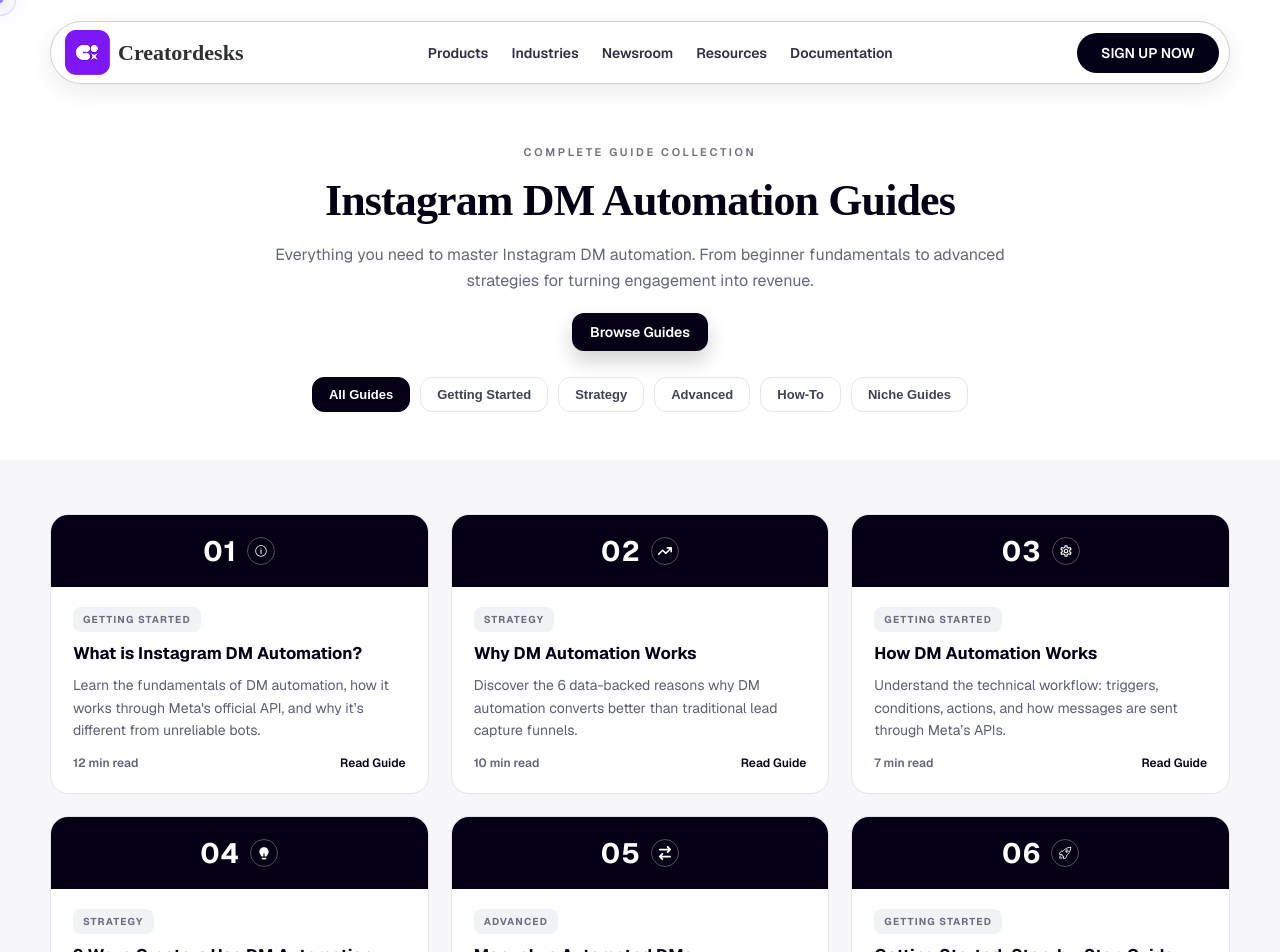
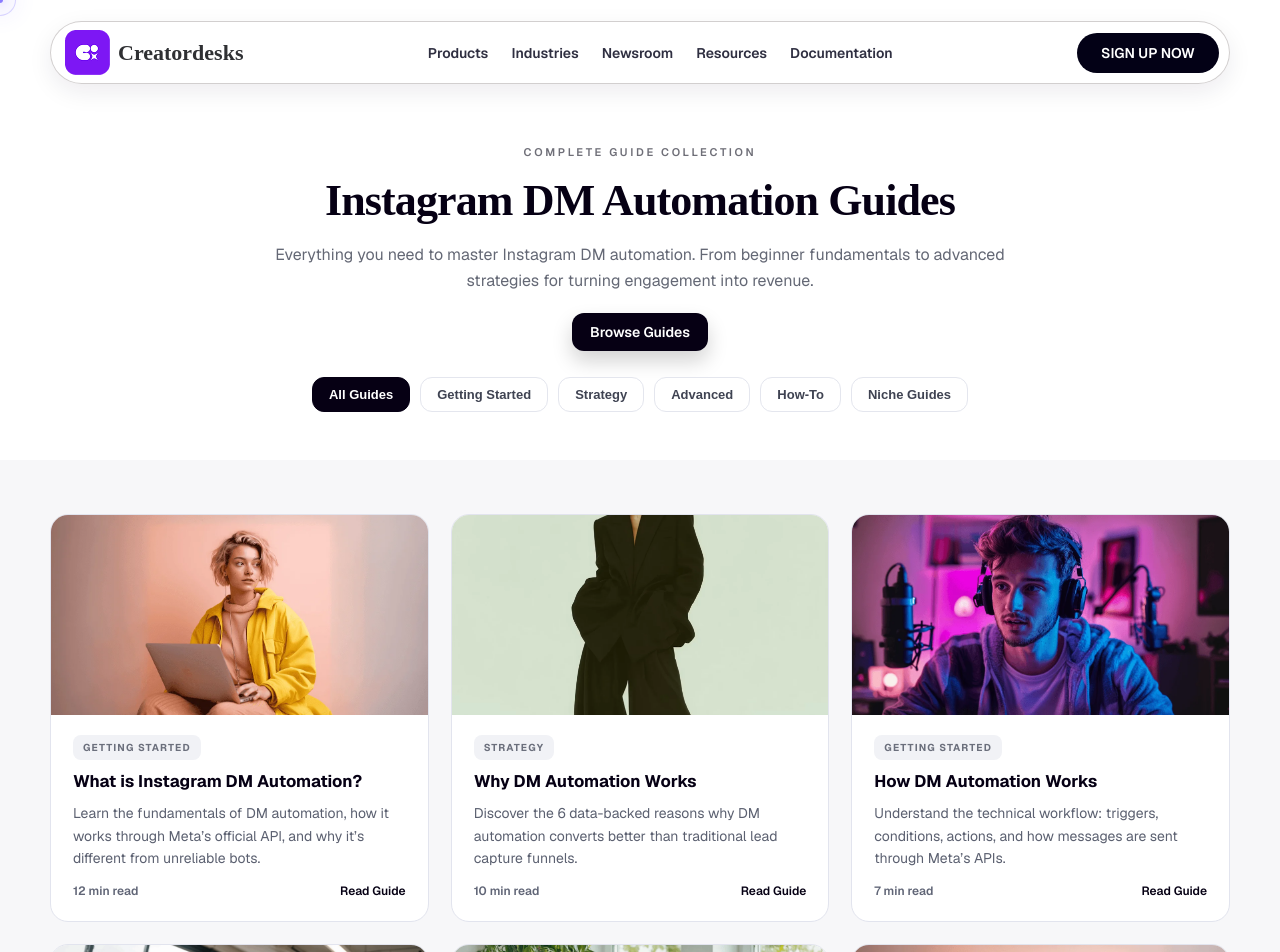
Before and after one commit to kunalvvs/landing-cd, a Next.js app in the folder landing-app/: page /style-guide in a window 1280 px wide. Shown: the top 952 px of the page. Built offline with nearby package versions, Linux system fonts and the light colour scheme; a web font is replaced by a local one.

Commit message:
style: update card layout and image handling for improved presentation

```diff
--- a/landing-app/src/app/style-guide/StyleGuideClient.js
+++ b/landing-app/src/app/style-guide/StyleGuideClient.js
@@ -2,15 +2,6 @@
 import { useMemo, useState } from "react";
 import Navbar from "@/components/ui/Navbar";
 import FooterSection from "@/components/sections/footer/FooterSection";
-import { IoIosInformationCircleOutline } from "react-icons/io";
-import { FaArrowTrendUp } from "react-icons/fa6";
-import { MdOutlineSettings } from "react-icons/md";
-import { RiLightbulbFill } from "react-icons/ri";
-import { FaArrowRightArrowLeft } from "react-icons/fa6";
-import { IoRocketOutline } from "react-icons/io5";
-import { FaShield } from "react-icons/fa6";
-import { TbApiAppOff } from "react-icons/tb";
-import { FaMapMarkedAlt } from "react-icons/fa";
 
 
 
@@ -31,8 +22,9 @@ const GUIDES = [
     category: "Getting Started",
     title: "What is Instagram DM Automation?",
     description:
-      "Learn the fundamentals of DM automation, how it works through Meta's official API, and why it’s different from unreliable bots.",
+      "Learn the fundamentals of DM automation, how it works through Meta’s official API, and why it’s different from unreliable bots.",
     readTime: "12 min read",
+    image: "/images/blog-img/resources%20page/instagram-dm-automation-complete-guide.webp",
   },
   {
     id: "02",
@@ -41,6 +33,7 @@ const GUIDES = [
     description:
       "Discover the 6 data-backed reasons why DM automation converts better than traditional lead capture funnels.",
     readTime: "10 min read",
+    image: "/images/blog-img/resources%20page/creatorflow-vs-manychat-instagram.png",
   },
   {
     id: "03",
@@ -49,6 +42,7 @@ const GUIDES = [
     description:
       "Understand the technical workflow: triggers, conditions, actions, and how messages are sent through Meta’s APIs.",
     readTime: "7 min read",
+    image: "/images/blog-img/resources%20page/Personal%20Broadcasting%20Setup-min.webp",
   },
   {
     id: "04",
@@ -57,6 +51,7 @@ const GUIDES = [
     description:
       "Real-world use cases: affiliate links, lead magnets, coaching bookings, e-commerce, giveaways, and more.",
     readTime: "12 min read",
+    image: "/images/blog-img/resources%20page/Focused%20Professional%20(1).png",
   },
   {
     id: "05",
@@ -65,6 +60,7 @@ const GUIDES = [
     description:
       "A detailed comparison of manual messaging vs automation. Plus: 2026 trends shaping the future of Instagram DM automation.",
     readTime: "9 min read",
+    image: "/images/blog-img/resources%20page/instagram-dm-automation-tool-comparison.png",
   },
   {
     id: "06",
@@ -73,6 +69,7 @@ const GUIDES = [
     description:
       "Everything you need to set up your first automation: free tools, prerequisites, implementation steps, and troubleshooting tips.",
     readTime: "15 min read",
+    image: "/images/blog-img/resources%20page/instagram-dm-automation-complete-guide%20(1).png",
   },
   {
     id: "07",
@@ -81,6 +78,7 @@ const GUIDES = [
     description:
       "Meta API vs unauthorized bots: understand the safety difference. Learn how to automate DMs without risking your account.",
     readTime: "12 min read",
+    image: "/images/blog-img/resources%20page/avoid-instagram-bans-dm-automation.png",
   },
   {
     id: "08",
@@ -89,6 +87,7 @@ const GUIDES = [
     description:
       "Official Meta API automation vs third-party bots. Risks, compliance, and why API method matters for your account safety.",
     readTime: "8 min read",
+    image: "/images/blog-img/resources%20page/Personal%20Broadcasting%20Setup-min%20(1).png",
   },
   {
     id: "09",
@@ -97,6 +96,7 @@ const GUIDES = [
     description:
       "Build a DM marketing strategy that converts followers into customers. Campaign types, trigger selection, and performance tracking.",
     readTime: "10 min read",
+    image: "/images/blog-img/resources%20page/creatorflow-vs-manychat-instagram.png",
   },
 ];
 
@@ -224,27 +224,11 @@ export default function StyleGuidePage() {
           {filteredGuides.map((guide) => (
             <a key={guide.id} href="#" className={styles.guideCard}>
               <div className={styles.cardTop}>
-                <span className={styles.cardNumber}>{guide.id}</span>
-                <span className={styles.cardIcon} aria-hidden="true">
-                  {guide.id === "01" && <IoIosInformationCircleOutline />
- }
-                  {guide.id === "02" && <FaArrowTrendUp />
- }
-                  {guide.id === "03" && <MdOutlineSettings />
-  }
-                  {guide.id === "04" && <RiLightbulbFill />
- }
-                  {guide.id === "05" && <FaArrowRightArrowLeft />
-}
-                  {guide.id === "06" && <IoRocketOutline />
-}
-                  {guide.id === "07" && <FaShield />
-}
-                  {guide.id === "08" &&<TbApiAppOff />
- }
-                  {guide.id === "09" && <FaMapMarkedAlt />
- }
-                </span>
+                <img
+                  src={guide.image}
+                  alt={guide.title}
+                  className={styles.cardImage}
+                />
               </div>
               <div className={styles.cardBody}>
                 <span className={styles.cardTag}>{guide.category}</span>
--- a/landing-app/src/app/style-guide/page.module.css
+++ b/landing-app/src/app/style-guide/page.module.css
@@ -124,31 +124,21 @@
 }
 
 .cardTop {
-  background: #060014;
-  padding: 18px 22px;
-  display: flex;
-  align-items: center;
-  justify-content: center;
-  gap: 10px;
+  width: 100%;
+  height: 200px;
+  overflow: hidden;
 }
 
-.cardNumber {
-  font-size: 1.75rem;
-  font-weight: 700;
-  color: #fff;
-  letter-spacing: 0.04em;
+.cardImage {
+  width: 100%;
+  height: 100%;
+  object-fit: cover;
+  display: block;
+  transition: transform 0.3s ease;
 }
 
-.cardIcon {
-  width: 28px;
-  height: 28px;
-  border-radius: 50%;
-  border: 1px solid rgba(255, 255, 255, 0.3);
-  display: inline-flex;
-  align-items: center;
-  justify-content: center;
-  color: #ffffff;
-  font-size: 0.875rem;
+.guideCard:hover .cardImage {
+  transform: scale(1.04);
 }
 
 .cardBody {
@@ -406,15 +396,7 @@
     padding: 8px 12px;
   }
 
-  .cardTop {
-    padding: 16px 18px;
-  }
-
-  .cardNumber {
-    font-size: 1.5rem;
-  }
-
-  .ctaCard::after {
+.ctaCard::after {
     right: -180px;
     bottom: -260px;
   }
```
